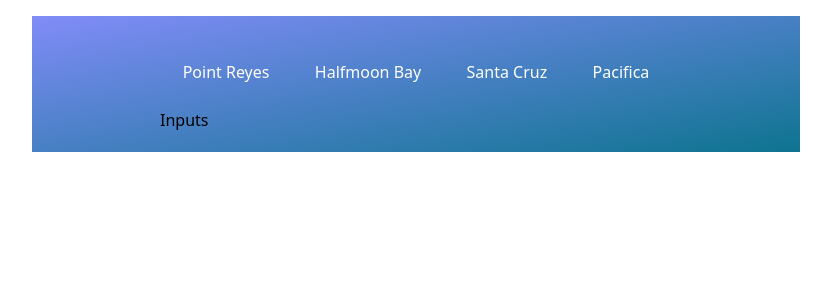
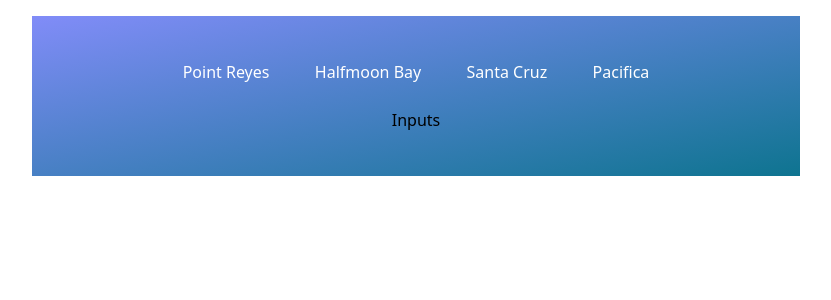
Before and after one commit to NaNifer/tidepooling-with-kids, a React (Create React App) app: page / in a window 1280 px wide. Shown: the top 300 px of the page, without its empty margins (224-1055 px from the left). Built offline with nearby package versions, Linux system fonts and the light colour scheme; the HTML template or start-up script is replaced by a standard one.

Commit message:
Added css to inputs

```diff
--- a/src/components/Inputs.jsx
+++ b/src/components/Inputs.jsx
@@ -1,9 +1,11 @@
 import React from 'react'
+import { UilSearch, UilLocationPoint } from '@iconscout/react-unicons'
+
 
 
 function Inputs() {
   return (
-    <div>Inputs</div>
+    <div className='flex flex-row justify-center my-6'>Inputs</div>
   )
 }
 
```
